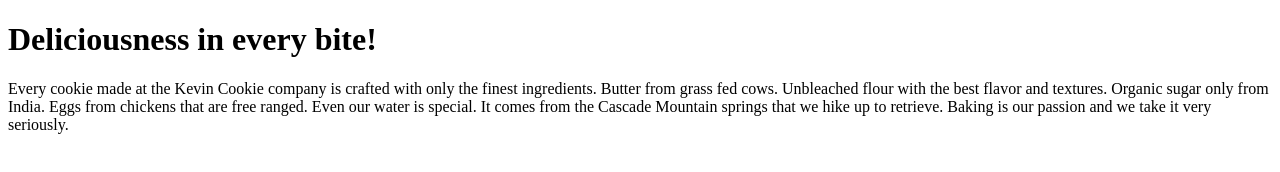
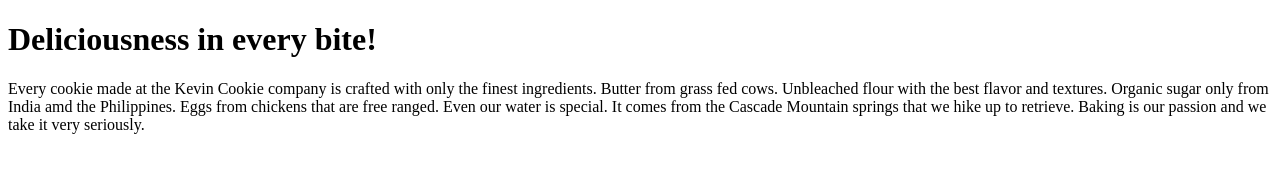
Before and after one commit to 2series/Rockwall-Git-Tutorial.com, a plain HTML site: page index.htm in a window 1280 px wide. Drawn offline with Linux system fonts and the light colour scheme.

Commit message:
Update index.htm

```diff
--- a/index.htm
+++ b/index.htm
@@ -5,7 +5,7 @@
 
     <h1>Deliciousness in every bite!</h1>
     <p>Every cookie made at the Kevin Cookie company is crafted with only the finest ingredients. Butter from grass fed
-        cows. Unbleached flour with the best flavor and textures. Organic sugar only from India. Eggs from chickens that
+        cows. Unbleached flour with the best flavor and textures. Organic sugar only from India amd the Philippines. Eggs from chickens that
         are free ranged. Even our water is special. It comes from the Cascade Mountain springs that we hike up to
         retrieve. Baking is our passion and we take it very seriously.</p>
 
```
